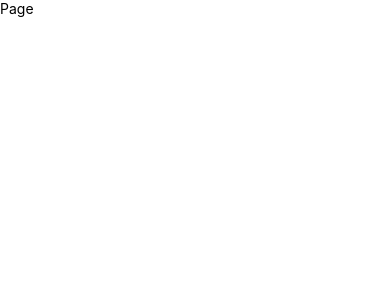
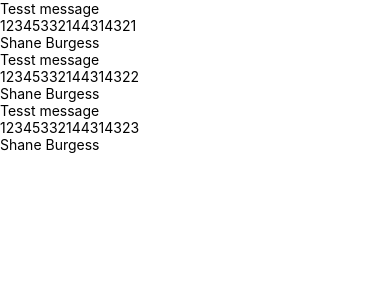
Before and after one commit to theshane/github-viewer, a React Native app: screen / in a window 390 px wide. Shown: the top 300 px of the page. Built offline with nearby package versions, Linux system fonts and the light colour scheme.

Commit message:
SB | Adds the page component with the ability to pass in preprocessed data for testing

```diff
--- a/src/ui/App.tsx
+++ b/src/ui/App.tsx
@@ -9,19 +9,41 @@
  */
 
 import React from 'react';
-import {SafeAreaView, View, Text} from 'react-native';
+import {SafeAreaView} from 'react-native';
+import {Page} from './Page';
 
-interface AppProps {
+interface GenericComponentProps {
   testID?: string;
+  dependencies?: {
+    getCommits: Function;
+    useState: [any, Function];
+  };
 }
 
-export const App = ({testID}: AppProps) => {
+export const App = ({testID}: GenericComponentProps) => {
   return (
     <>
       <SafeAreaView testID={testID}>
-        <View testID={`${testID}:Page`}>
-          <Text>Page</Text>
-        </View>
+        <Page
+          testID={`${testID}:Page`}
+          preProcessedCommits={[
+            {
+              sha: '12345332144314321',
+              name: 'Shane Burgess',
+              message: 'Tesst message',
+            },
+            {
+              sha: '12345332144314322',
+              name: 'Shane Burgess',
+              message: 'Tesst message',
+            },
+            {
+              sha: '12345332144314323',
+              name: 'Shane Burgess',
+              message: 'Tesst message',
+            },
+          ]}
+        />
       </SafeAreaView>
     </>
   );
--- /dev/null
+++ b/src/ui/Page.tsx
@@ -0,0 +1,80 @@
+/**
+ * Sample React Native App
+ * https://github.com/facebook/react-native
+ *
+ * Generated with the TypeScript template
+ * https://github.com/react-native-community/react-native-template-typescript
+ *
+ * @format
+ */
+
+import React, {useEffect, useState} from 'react';
+import {View, FlatList, Text} from 'react-native';
+import {getCommits, processCommit} from '../services/httpService';
+
+interface ComponentProps {
+  testID?: string;
+  preProcessedCommits?: ItemProps[];
+}
+
+interface ItemProps {
+  sha: string;
+  message: string;
+  name: string;
+  index?: number;
+  testID?: string;
+}
+
+const Item = ({
+  sha,
+  message,
+  name,
+  testID = 'Page:ListContainer:ListItem',
+  index = 0,
+}: ItemProps) => {
+  return (
+    <View testID={`${testID}:${index}`}>
+      <Text testID={`${testID}:${index}:message`}>{message}</Text>
+      <Text testID={`${testID}:${index}:sha`}>{sha}</Text>
+      <Text testID={`${testID}:${index}:name`}>{name}</Text>
+    </View>
+  );
+};
+
+export const Page = ({
+  testID = 'GH',
+  preProcessedCommits = [],
+}: ComponentProps) => {
+  const [commits, setCommits] = useState(preProcessedCommits);
+
+  useEffect(() => {
+    preProcessedCommits.length === 0 &&
+      getCommits().then((data) => {
+        setCommits(data);
+      });
+  }, [preProcessedCommits.length]);
+
+  const _renderItem = ({item, index}: {item: ItemProps; index: number}) => {
+    return (
+      <Item
+        sha={item.sha}
+        message={item.message}
+        name={item.name}
+        index={index}
+        testID={`${testID}:Page:ListContainer:ListItem`}
+      />
+    );
+  };
+  return (
+    <>
+      <View testID={`${testID}:Page`}>
+        <FlatList
+          data={commits}
+          testID={`${testID}:Page:ListContainer`}
+          renderItem={_renderItem}
+          keyExtractor={(item: ItemProps) => item.sha}
+        />
+      </View>
+    </>
+  );
+};
```
